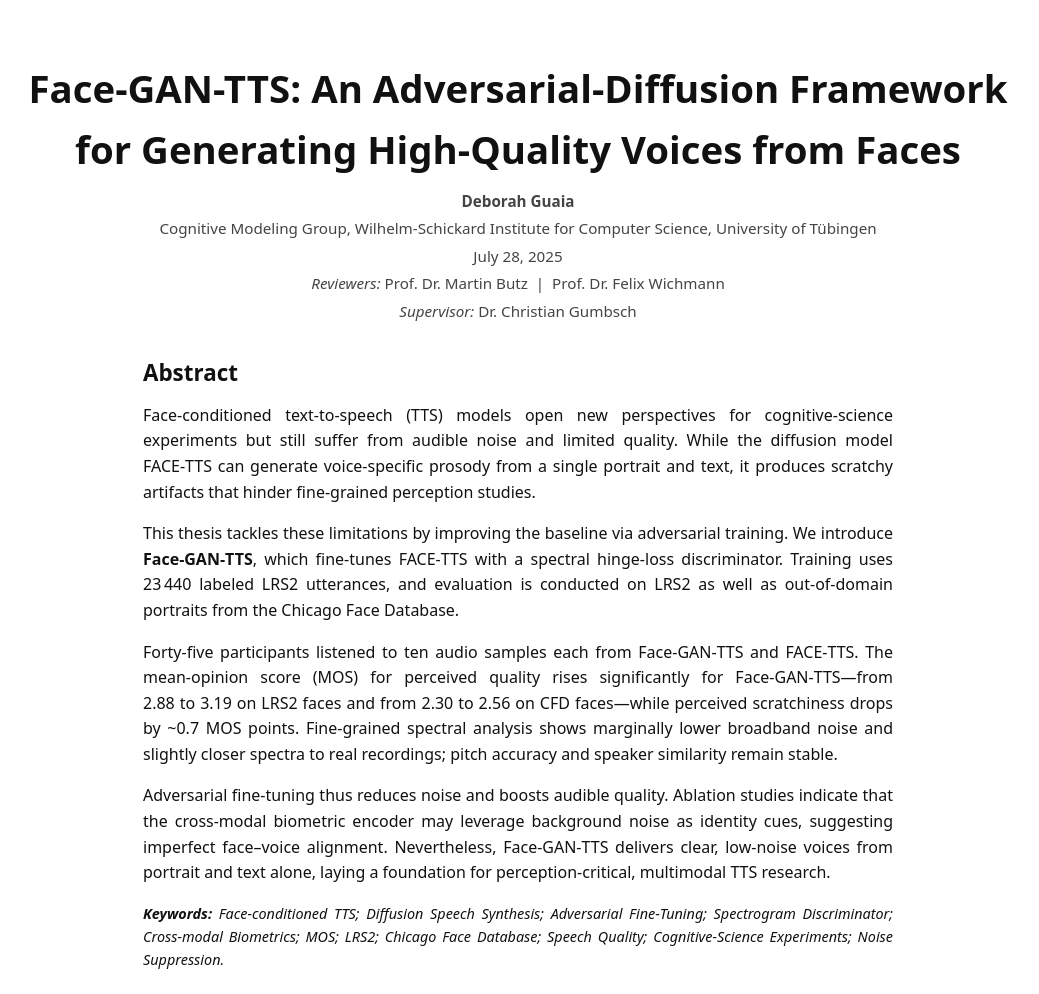
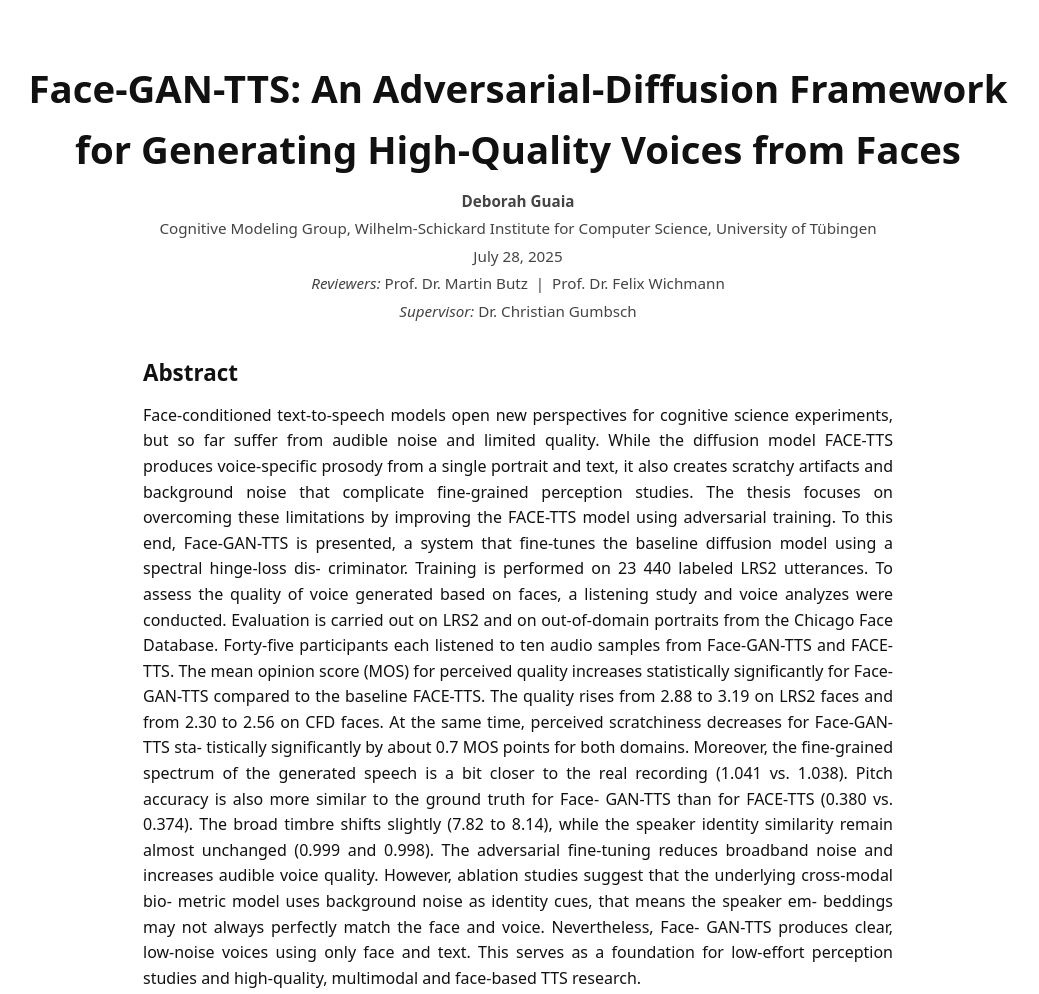
Before and after one commit to degiaaaa/Demo_Face-GAN-TTS, a plain HTML site: page index.html in a window 1280 px wide. Shown: the top 994 px of the page, without its empty margins (122-1161 px from the left). Drawn offline with Linux system fonts and the light colour scheme.

Commit message:
abstract

```diff
--- a/index.html
+++ b/index.html
@@ -51,11 +51,36 @@
     <!-- Abstract -->
     <section id="abstract">
       <h2>Abstract</h2>
-      <p>Face‑conditioned text‑to‑speech (TTS) models open new perspectives for cognitive‑science experiments but still suffer from audible noise and limited quality. While the diffusion model FACE‑TTS can generate voice‑specific prosody from a single portrait and text, it produces scratchy artifacts that hinder fine‑grained perception studies.</p>
-      <p>This thesis tackles these limitations by improving the baseline via adversarial training. We introduce <strong>Face‑GAN‑TTS</strong>, which fine‑tunes FACE‑TTS with a spectral hinge‑loss discriminator. Training uses 23 440 labeled LRS2 utterances, and evaluation is conducted on LRS2 as well as out‑of‑domain portraits from the Chicago Face Database.</p>
-      <p>Forty‑five participants listened to ten audio samples each from Face‑GAN‑TTS and FACE‑TTS. The mean‑opinion score (MOS) for perceived quality rises significantly for Face‑GAN‑TTS—from 2.88 to 3.19 on LRS2 faces and from 2.30 to 2.56 on CFD faces—while perceived scratchiness drops by ~0.7 MOS points. Fine‑grained spectral analysis shows marginally lower broadband noise and slightly closer spectra to real recordings; pitch accuracy and speaker similarity remain stable.</p>
-      <p>Adversarial fine‑tuning thus reduces noise and boosts audible quality. Ablation studies indicate that the cross‑modal biometric encoder may leverage background noise as identity cues, suggesting imperfect face–voice alignment. Nevertheless, Face‑GAN‑TTS delivers clear, low‑noise voices from portrait and text alone, laying a foundation for perception‑critical, multimodal TTS research.</p>
-      <p id="keywords"><strong>Keywords:</strong> Face‑conditioned TTS; Diffusion Speech Synthesis; Adversarial Fine‑Tuning; Spectrogram Discriminator; Cross‑modal Biometrics; MOS; LRS2; Chicago Face Database; Speech Quality; Cognitive‑Science Experiments; Noise Suppression.</p>
+      <p>Face-conditioned text-to-speech models open new perspectives for cognitive science
+experiments, but so far suffer from audible noise and limited quality. While the
+diffusion model FACE-TTS produces voice-specific prosody from a single portrait
+and text, it also creates scratchy artifacts and background noise that complicate
+fine-grained perception studies.
+The thesis focuses on overcoming these limitations by improving the FACE-TTS
+model using adversarial training. To this end, Face-GAN-TTS is presented, a
+system that fine-tunes the baseline diffusion model using a spectral hinge-loss dis-
+criminator. Training is performed on 23 440 labeled LRS2 utterances. To assess
+the quality of voice generated based on faces, a listening study and voice analyzes
+were conducted. Evaluation is carried out on LRS2 and on out-of-domain portraits
+from the Chicago Face Database.
+Forty-five participants each listened to ten audio samples from Face-GAN-TTS
+and FACE-TTS. The mean opinion score (MOS) for perceived quality increases
+statistically significantly for Face-GAN-TTS compared to the baseline FACE-TTS.
+The quality rises from 2.88 to 3.19 on LRS2 faces and from 2.30 to 2.56 on CFD
+faces. At the same time, perceived scratchiness decreases for Face-GAN-TTS sta-
+tistically significantly by about 0.7 MOS points for both domains. Moreover, the
+fine-grained spectrum of the generated speech is a bit closer to the real recording
+(1.041 vs. 1.038). Pitch accuracy is also more similar to the ground truth for Face-
+GAN-TTS than for FACE-TTS (0.380 vs. 0.374). The broad timbre shifts slightly
+(7.82 to 8.14), while the speaker identity similarity remain almost unchanged (0.999
+and 0.998).
+The adversarial fine-tuning reduces broadband noise and increases audible voice
+quality. However, ablation studies suggest that the underlying cross-modal bio-
+metric model uses background noise as identity cues, that means the speaker em-
+beddings may not always perfectly match the face and voice. Nevertheless, Face-
+GAN-TTS produces clear, low-noise voices using only face and text. This serves
+as a foundation for low-effort perception studies and high-quality, multimodal and
+face-based TTS research.</p>
     </section>
 
     <!-- Mel-spectrogram figure -->
@@ -124,11 +149,11 @@
     <section id="references">
       <h2>Referenced Projects &amp; Citations</h2>
       <ul>
-        <li>Lee <em>et al.</em> ("<em>FACE‑TTS: Imaginary Voice – Face‑Styled Diffusion Model for Text‑to‑Speech</em>", ICASSP 2023). <a href="https://facetts.github.io">Project page</a></li>
-        <li>Kong <em>et al.</em>, "<em>HiFi‑GAN: Generative Adversarial Networks for Efficient and High Fidelity Speech Synthesis</em>", NeurIPS 2020.</li>
-        <li>Ko <em>et al.</em>, "<em>SpecDiff‑GAN: Spectrogram‑based Diffusion GAN for Speech Enhancement</em>", arXiv 2024.</li>
-        <li>Chicago Face Database (CFD) – Ma <em>et al.</em>, 2015.</li>
-        <li>Afouras <em>et al.</em>, "LRS2 &amp; LRS3 Audio‑Visual Speech Recognition Datasets", 2018.</li>
+        <li>Lee <em>et al.</em>, “<em>Lee, J., Chung, J. S., and Chung, S.-W. (2023). Imaginary voice: Face-styled diffusion model for text-to-speech. <a href="https://facetts.github.io">Project page</a></li>
+        <li>Kong, J., Kim, J., and Bae, J. (2020a). Hifi-gan: Generative adversarial networks for efficient and high fidelity speech synthesis. Advances in neural information processing systems, 33, 17022–17033.</li>
+        <li>Ko, M., Kim, E., and Choi, Y.-H. (2024). Adversarial training of denoising diffusion model using dual discriminators for high-fidelity multi-speaker tts. IEEE Open Journal of Signal Processing, 5, 577–587.</li>
+        <li>Ma, D. S., Correll, J., and Wittenbrink, B. (2015). The chicago face database: A free stimulus set of faces and norming data. Behavior research methods, 47, 1122–1135.</li>
+        <li>Afouras, T., Chung, J. S., Senior, A. W., Vinyals, O., and Zisserman, A. (2018a). Deep audio-visual speech recognition. CoRR, abs/1809.02108.</li>
       </ul>
       <p>The full source code for this demo is available on <a href="https://github.com/degiaaaa/facetts-optimizer">GitHub</a>.</p>
     </section>
```
